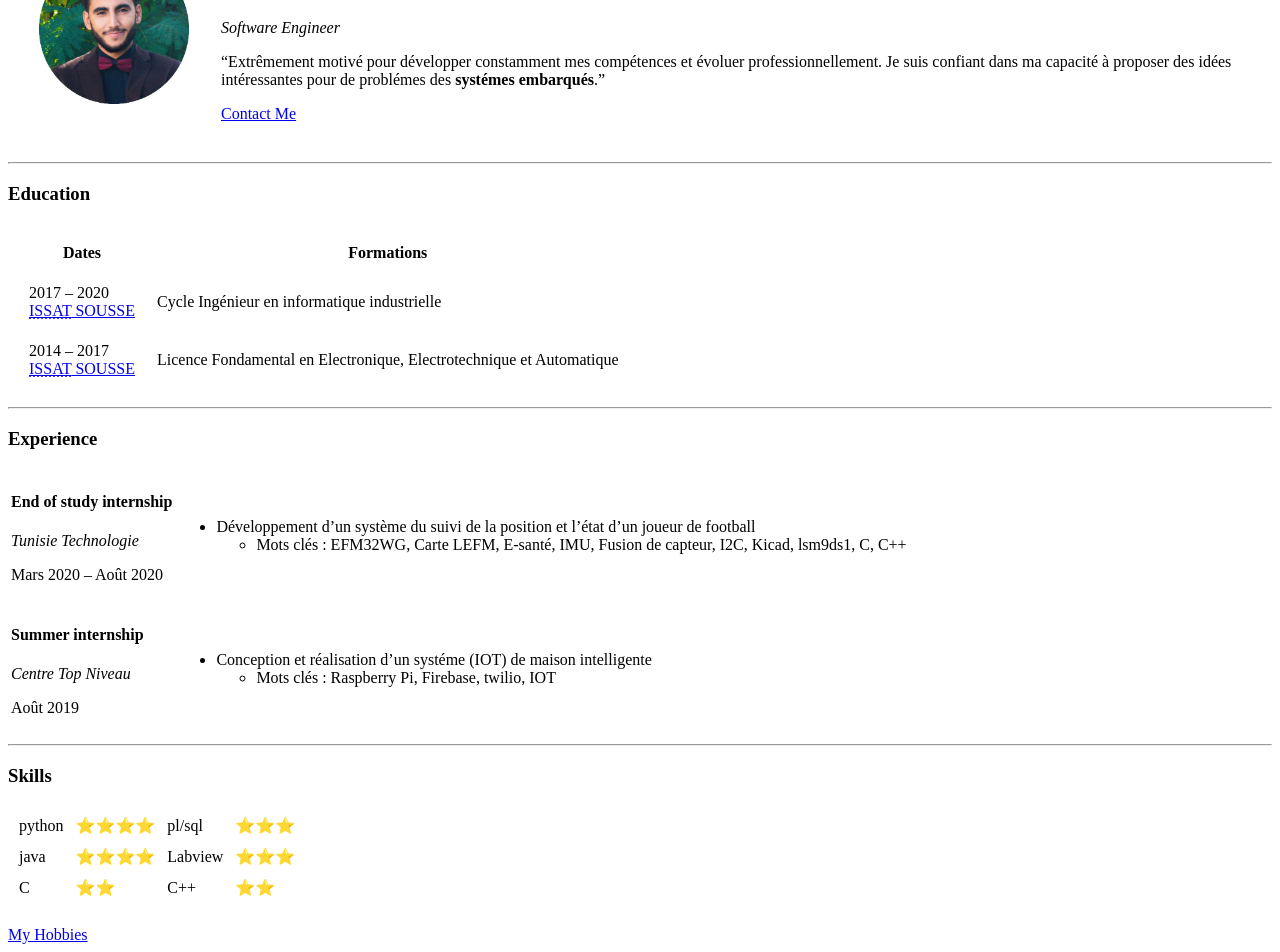
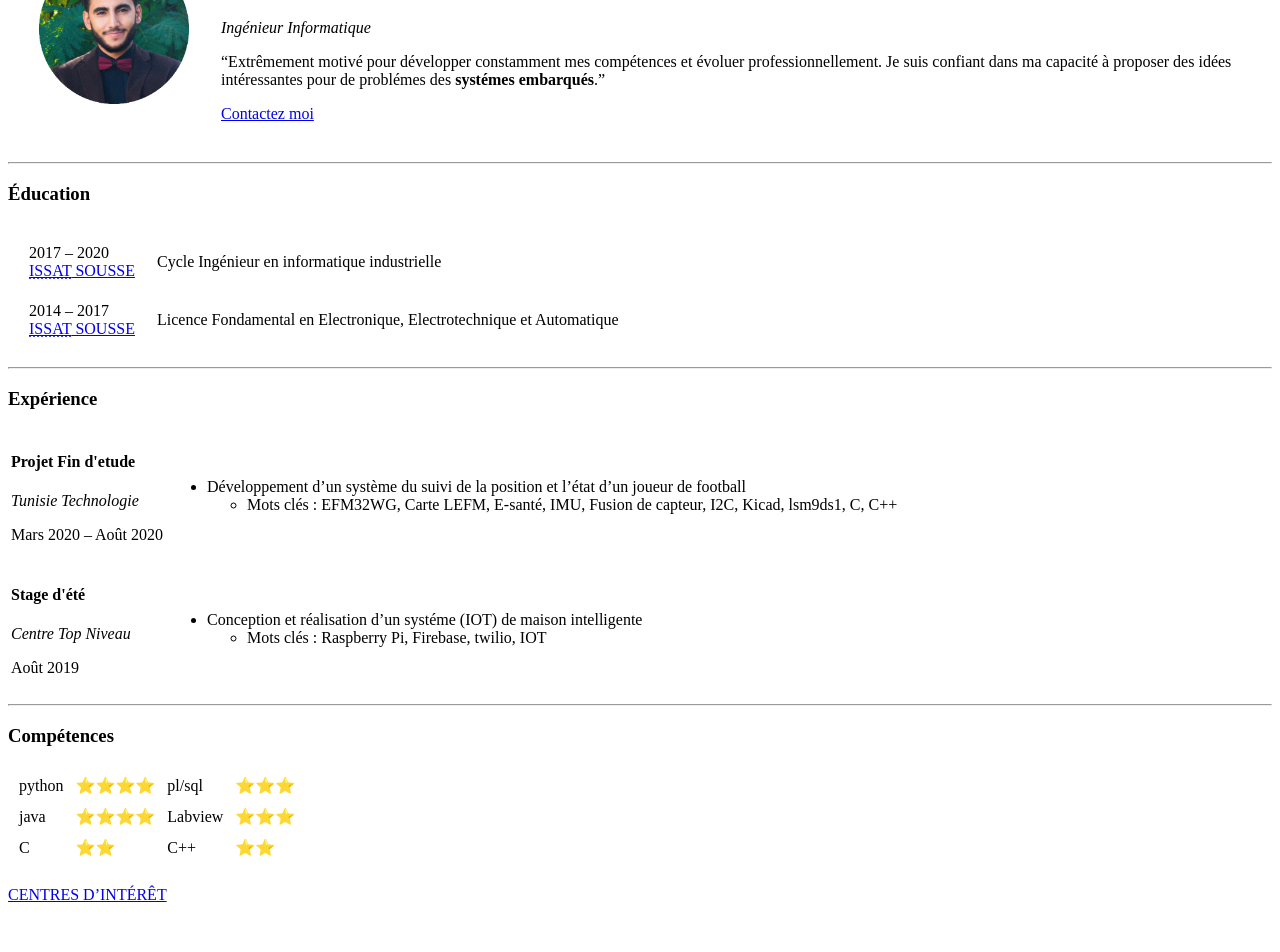
Before and after one commit to dhifaouibilel/cv, a plain HTML site: page index.html in a window 1280 px wide. Shown: the part 100-1052 px from the top of the page. After the commit the page ends 1012 px from the top, so only its background shows below. Drawn offline with Linux system fonts and the light colour scheme.

Commit message:
Add files via upload

```diff
--- a/index.html
+++ b/index.html
@@ -13,22 +13,22 @@
       <td><img src=".\images\bilel.png" alt="Bilel profile picture" height="150" width="150"></td>
       <td>
         <h1>Bilel Dhifaoui</h1>
-        <p><em>Software Engineer</em></p>
+        <p><em>Ingénieur Informatique</em></p>
         <p>“Extrêmement motivé pour développer constamment mes compétences et évoluer professionnellement. Je suis confiant dans ma capacité à proposer
           des idées intéressantes pour de problémes des <strong>systémes embarqués</strong>.”</p>
-        <a href="contact.html">Contact Me</a>
+        <a href="contact.html">Contactez moi</a>
       </td>
     </tr>
   </table>
 
   <hr>
 
-  <h3>Education</h3>
+  <h3>Éducation</h3>
   <!-- table -->
   <table cellspacing="20">
     <thead>
-      <th>Dates</th>
-      <th>Formations</th>
+      <!-- <th>Dates</th> -->
+      <!-- <th>Formations</th> -->
     </thead>
     <tbody>
       <tr>
@@ -47,11 +47,11 @@
   </table>
 
   <hr>
-  <h3>Experience</h3>
+  <h3>Expérience</h3>
   <table>
     <tr>
       <td>
-        <h4>End of study internship</h4>
+        <h4>Projet Fin d'etude</h4>
         <p><em>Tunisie Technologie</em></p>
         <p>Mars 2020 – Août 2020</p>
       </td>
@@ -66,7 +66,7 @@
     </tr>
     <tr>
       <td>
-        <h4>Summer internship</h4>
+        <h4>Stage d'été</h4>
         <p><em>Centre Top Niveau</em></p>
         <p>Août 2019</p>
       </td>
@@ -92,7 +92,7 @@
   </ul>
   <hr> -->
   <hr>
-  <h3>Skills</h3>
+  <h3>Compétences</h3>
   <table cellspacing="10">
     <tr>
       <td>python</td>
@@ -114,7 +114,7 @@
     </tr>
   </table>
   <br>
-  <a href="hobbies.html">My Hobbies</a><br>
+  <a href="hobbies.html">CENTRES D’INTÉRÊT</a><br>
 </body>
 <!--Article -->
 <!-- <article>
```
Also changed, not shown: hobbies.html (+5 -5 lines).
